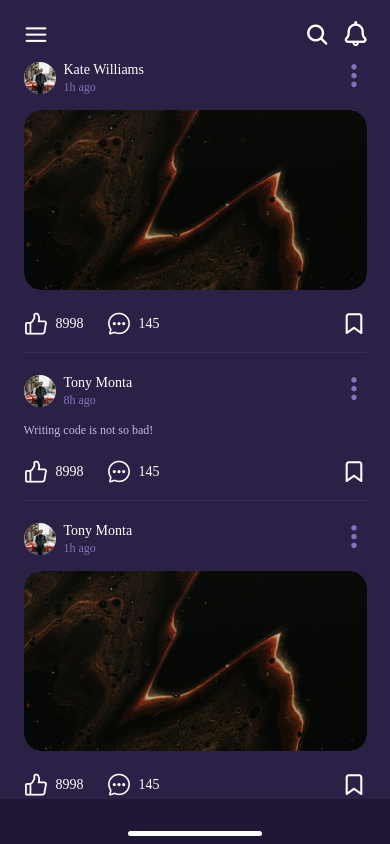
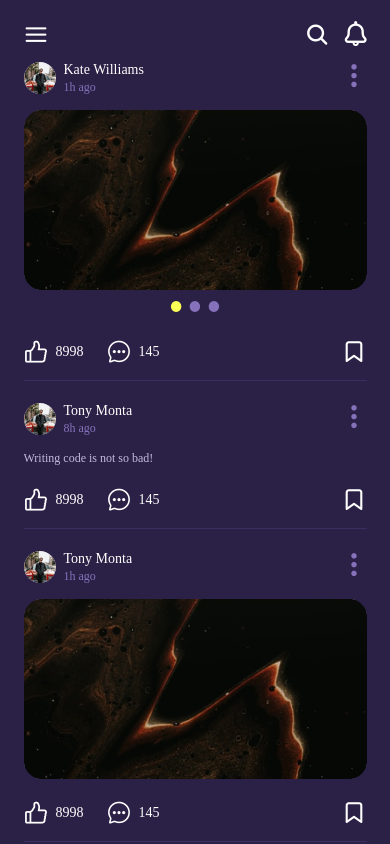
Before and after one commit to KopylovStepan/MessengerReactNative, a React Native app: screen / in a window 390 px wide. Shown: the top 844 px of the page. Built offline with nearby package versions, Linux system fonts and the light colour scheme.

Commit message:
created slider in Home Page

```diff
--- a/src/components/FooterIndicator/FooterIndicator.js
+++ /dev/null
@@ -1,13 +0,0 @@
-import React from 'react';
-import {View} from 'react-native';
-import styles from './FooterIndicatorStyle';
-
-const FooterIndicator = () => {
-  return (
-    <View style={styles.footer}>
-      <View style={styles.footer__indicator}></View>
-    </View>
-  );
-};
-
-export default FooterIndicator;
--- a/src/components/FooterIndicator/FooterIndicatorStyle.js
+++ /dev/null
@@ -1,19 +0,0 @@
-import {StyleSheet} from 'react-native';
-import colors from '../../constants/colors';
-
-const styles = StyleSheet.create({
-  footer: {
-    height: 45,
-    backgroundColor: colors.sapphireBlue,
-    alignItems: 'center',
-  },
-  footer__indicator: {
-    height: 5,
-    width: 134,
-    marginTop: 32,
-    borderRadius: 100,
-    backgroundColor: colors.white,
-  },
-});
-
-export default styles;
--- a/src/components/FooterIndicator/index.js
+++ /dev/null
@@ -1,3 +0,0 @@
-import FooterIndicator from './FooterIndicator';
-
-export default FooterIndicator;
--- a/src/components/HomePost/HomePost.js
+++ b/src/components/HomePost/HomePost.js
@@ -9,8 +9,18 @@ import colors from '../../constants/colors';
 import styles from './HomePostStyle';
 
 const HomePost = ({item}) => {
-  // const [imgActive, setImgActive] = useState(0);
-  // const onChange = nativeEvent => {};
+  console.log(item);
+  const [imgActive, setImgActive] = useState(0);
+  const onChange = nativeEvent => {
+    if (nativeEvent) {
+      const slide = Math.ceil(
+        nativeEvent.contentOffset.x / nativeEvent.layoutMeasurement.width,
+      );
+      if (slide != imgActive) {
+        setImgActive(slide);
+      }
+    }
+  };
   return (
     <View style={styles.post}>
       <View style={styles.post__header}>
@@ -47,15 +57,31 @@ const HomePost = ({item}) => {
                 <Image key={index} style={styles.post__img} source={e} />
               ))}
             </ScrollView>
+            <View style={styles.post__wrapDots}>
+              {item.images.map((e, index) => (
+                <Text
+                  key={index}
+                  style={
+                    imgActive == index
+                      ? styles.post__dotActive
+                      : styles.post__dot
+                  }>
+                  ●
+                </Text>
+              ))}
+            </View>
           </View>
         ) : null}
       </View>
       <View style={styles.post__footer}>
         <View style={styles.post__info}>
+          {item.likesAmount ? (
             <View style={styles.post__infoItem}>
               <AntDesign name="like2" size={25} color={colors.white} />
               <Text style={styles.post__infoText}>{item.likesAmount}</Text>
             </View>
+          ) : null}
+          {item.commentsAmount ? (
             <View style={styles.post__infoItem}>
               <Ionicons
                 name="ios-chatbubble-ellipses-outline"
@@ -64,6 +90,7 @@ const HomePost = ({item}) => {
               />
               <Text style={styles.post__infoText}>{item.commentsAmount}</Text>
             </View>
+          ) : null}
         </View>
         <Feather name="bookmark" size={25} color={colors.white} />
       </View>
--- a/src/components/HomePost/HomePostStyle.js
+++ b/src/components/HomePost/HomePostStyle.js
@@ -44,7 +44,7 @@ const styles = StyleSheet.create({
   },
 
   post__slider: {
-    height: 180,
+    height: 208,
     width: 343,
   },
   post__img: {
@@ -52,7 +52,18 @@ const styles = StyleSheet.create({
     width: 343,
     borderRadius: 18,
   },
-
+  post__wrapDots: {
+    flexDirection: 'row',
+    alignSelf: 'center',
+  },
+  post__dotActive: {
+    margin: 3,
+    color: colors.lemonYellow,
+  },
+  post__dot: {
+    margin: 3,
+    color: colors.pearlPurple,
+  },
   post__footer: {
     flexDirection: 'row',
     justifyContent: 'space-between',
--- a/src/screens/Home/Home.js
+++ b/src/screens/Home/Home.js
@@ -66,7 +66,7 @@ const postData = [
 
 const Home = () => {
   return (
-    <>
+    <View style={styles.container}>
       <View style={styles.header}>
         <TouchableOpacity style={styles.header__menu}>
           <Feather name="menu" size={25} color={colors.white} />
@@ -84,11 +84,10 @@ const Home = () => {
       <FlatList
         style={styles.posts}
         data={postData}
-        renderItem={HomePost}
+        renderItem={object => <HomePost item={object.item} />}
         keyExtractor={item => item.id}
       />
-      <FooterIndicator />
-    </>
+    </View>
   );
 };
 
--- a/src/screens/Home/HomeStyle.js
+++ b/src/screens/Home/HomeStyle.js
@@ -2,14 +2,17 @@ import {StyleSheet} from 'react-native';
 import colors from '../../constants/colors';
 
 const styles = StyleSheet.create({
+  container: {
+    width: 343,
+    marginRight: 'auto',
+    marginBottom: 0,
+    marginLeft: 'auto',
+  },
   header: {
     flexDirection: 'row',
     justifyContent: 'space-between',
     marginBottom: 14,
-    width: 343,
     marginTop: 21,
-    marginRight: 'auto',
-    marginLeft: 'auto',
   },
   header__right: {
     flexDirection: 'row',
@@ -17,12 +20,6 @@ const styles = StyleSheet.create({
   header__search: {
     marginRight: 15,
   },
-  posts: {
-    width: 343,
-    marginRight: 'auto',
-    marginBottom: 0,
-    marginLeft: 'auto',
-  },
 });
 
 export default styles;
--- a/src/screens/Profile/Profile.js
+++ b/src/screens/Profile/Profile.js
@@ -61,7 +61,6 @@ const Profile = () => {
           <ProfileGallery />
         </View>
       </ScrollView>
-      <FooterIndicator />
       <ProfileMoreDetails
         active={modalProfileDetails}
         setActive={setModalProfileDetails}
```
Lines whose indentation alone changed are shown as unchanged.
